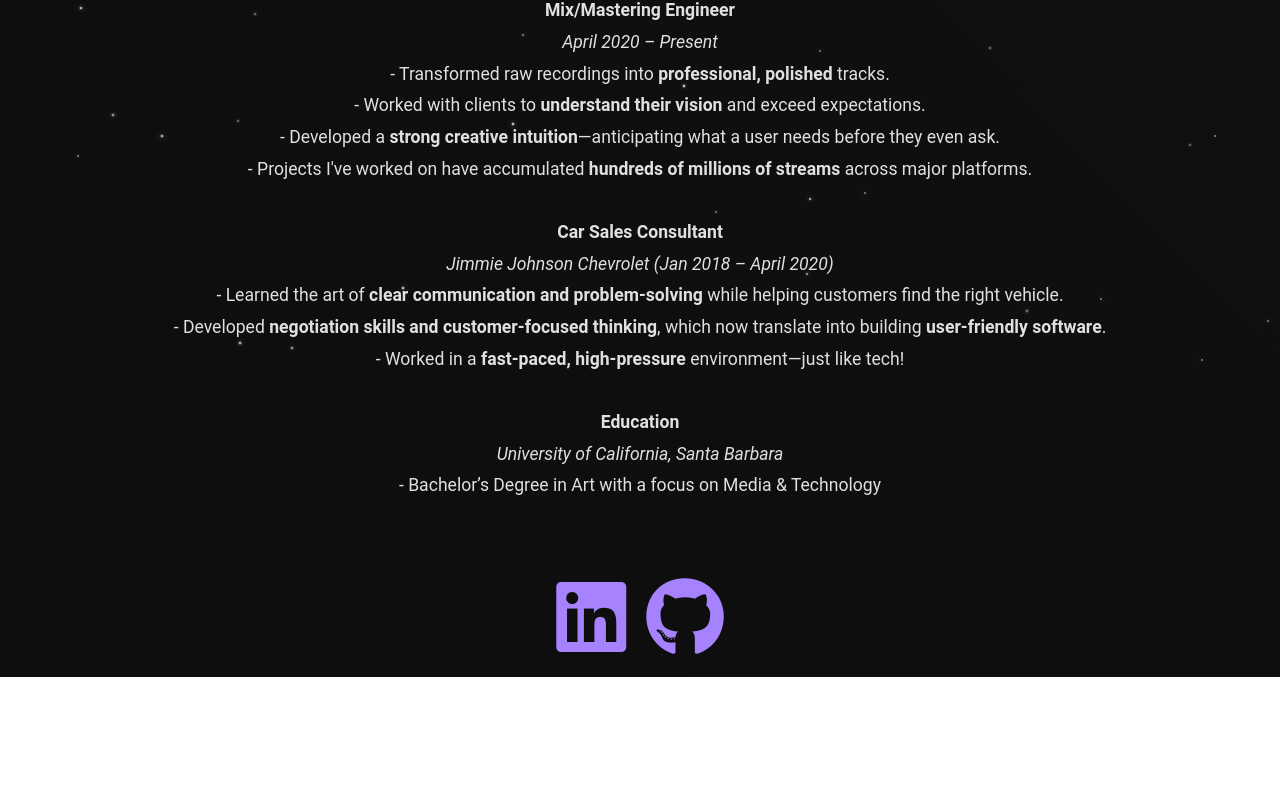
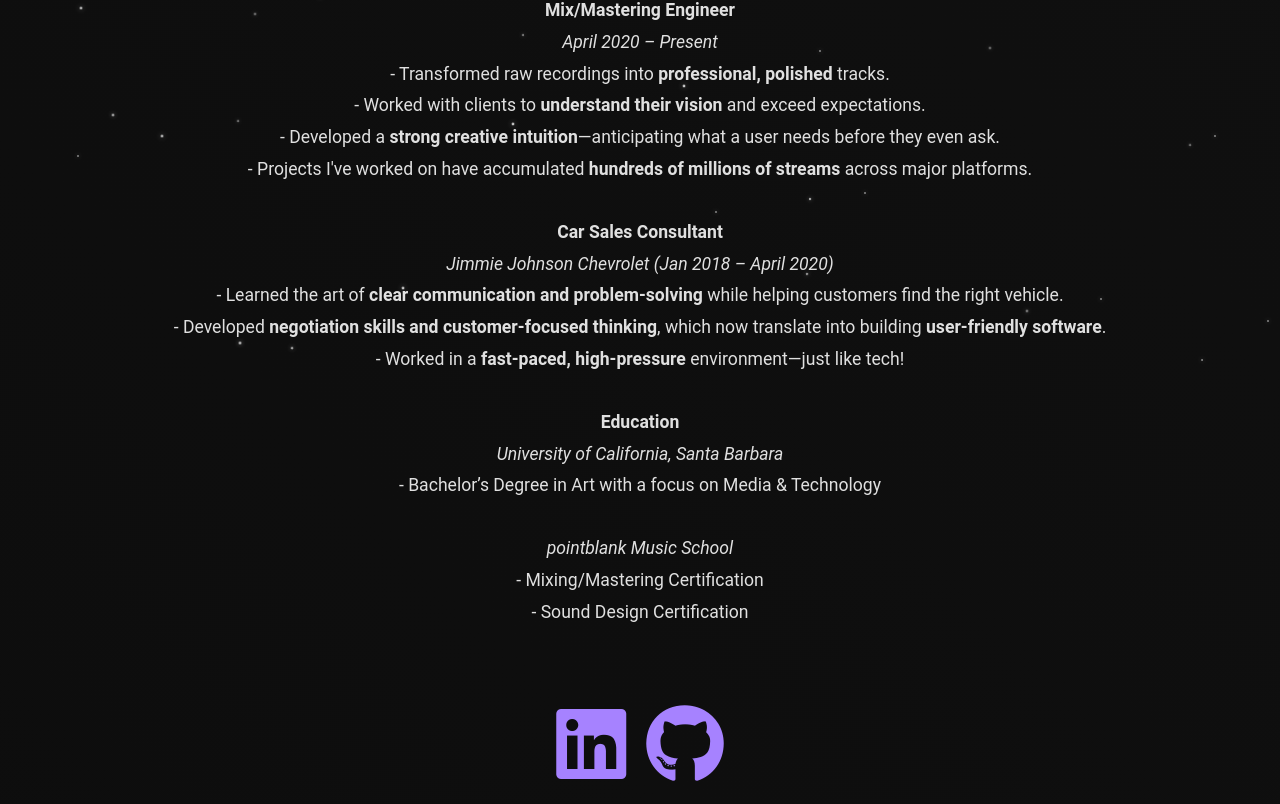
Before and after one commit to nandodecima/portfolio-website, a React (Vite) app: page /experience in a window 1280 px wide. Shown: the part 423-1227 px from the top of the page. Before the commit the page ends 1100 px from the top, so only its background shows below. Built offline with nearby package versions, Linux system fonts and the light colour scheme.

Commit message:
Update Experience.jsx

```diff
--- a/src/components/Experience.jsx
+++ b/src/components/Experience.jsx
@@ -30,6 +30,10 @@ const Experience = () => {
   <strong>Education</strong><br />
   <em>University of California, Santa Barbara</em><br />
   - Bachelor’s Degree in Art with a focus on Media & Technology<br />
+  <br></br>
+  <em>pointblank Music School</em><br />
+    - Mixing/Mastering Certification<br />
+    - Sound Design Certification<br />
 </p>
 </p>
     </div>
```
